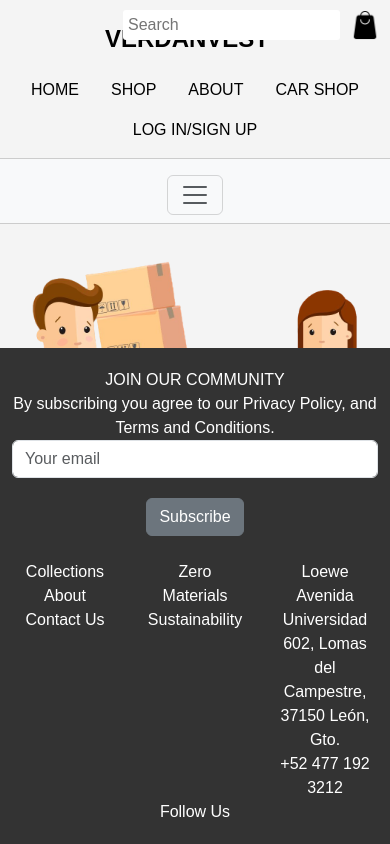
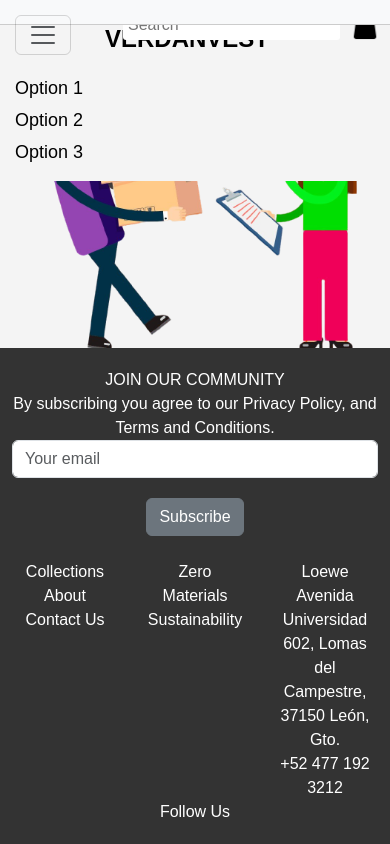
Before and after one commit to BiankaJS/VerdanVest, a Django app: page /dashboard_marca/dashboard/ in a window 390 px wide. Run offline with Django 4.2, Linux system fonts and the light colour scheme.

Commit message:
Otro intento de dashboard

```diff
--- a/verdanvest/dashboard_marca/templates/dashboardmarca/dashboard.html
+++ b/verdanvest/dashboard_marca/templates/dashboardmarca/dashboard.html
@@ -130,11 +130,59 @@
             bottom: 10px;
             right: 10px;
         }
+
+        /* Nueva sección de estilos para el menú de hamburguesa */
+        .hamburger-menu {
+            display: none;
+            background-color: #f4f4f4;
+            padding: 10px;
+            position: fixed;
+            top: 60px;
+            left: 0;
+            width: 100%;
+            z-index: 1000;
+        }
+
+        .hamburger-link {
+            color: black;
+            text-decoration: none;
+            font-size: 18px;
+            margin: 5px;
+            display: block;
+        }
+
+        .hamburger-link:hover {
+            text-decoration: underline;
+        }
+
+        @media (max-width: 767px) {
+            .hamburger-menu {
+                display: block;
+            }
+
+            .navbar {
+                position: fixed;
+                top: 0;
+                width: 100%;
+            }
+
+            #statisticsSection {
+                top: 60px;
+            }
+
+            /* Nueva regla para el icono de las 3 líneas */
+            .navbar-toggler {
+                position: fixed;
+                top: 15px;
+                left: 15px;
+            }
+        }
     </style>
 </head>
 
 <body>
 
+    <!-- Navbar -->
     <nav class="navbar">
         <a class="navbar-brand" href="#">VERDANVEST</a>
         <div class="nav justify-content-center">
@@ -171,6 +219,7 @@
         <button class="btn btn-secondary back-btn" onclick="toggleStatistics()">Back</button>
     </div>
 
+    <!-- Footer -->
     <footer class="footer">
         <div class="container text-center">
             <span>JOIN OUR COMMUNITY</span>
@@ -203,17 +252,18 @@
         </div>
     </footer>
 
+    <!-- Hamburger menu content -->
+    <div class="hamburger-menu" id="hamburgerMenu">
+        <a href="#" class="hamburger-link" onclick="toggleStatistics()">Option 1</a>
+        <a href="#" class="hamburger-link" onclick="toggleStatistics()">Option 2</a>
+        <a href="#" class="hamburger-link" onclick="toggleStatistics()">Option 3</a>
+        <!-- Add more options as needed -->
+    </div>
+
     <script>
         function toggleMenu() {
-            var welcomeSection = document.getElementById('welcomeSection');
-            var statisticsSection = document.getElementById('statisticsSection');
-            if (statisticsSection.style.display === "none") {
-                welcomeSection.style.display = "none";
-                statisticsSection.style.display = "block";
-            } else {
-                welcomeSection.style.display = "block";
-                statisticsSection.style.display = "none";
-            }
+            var hamburgerMenu = document.getElementById('hamburgerMenu');
+            hamburgerMenu.style.display = (hamburgerMenu.style.display === "none") ? "block" : "none";
         }
 
         function toggleStatistics() {
@@ -222,6 +272,8 @@
             if (statisticsSection.style.display === "none") {
                 welcomeSection.style.display = "none";
                 statisticsSection.style.display = "block";
+                // Cerrar el menú al hacer clic en una opción
+                toggleMenu();
             } else {
                 welcomeSection.style.display = "block";
                 statisticsSection.style.display = "none";
```
Also changed, not shown: verdanvest/usuario/templates/usuario/login.html (+6 -6 lines).
